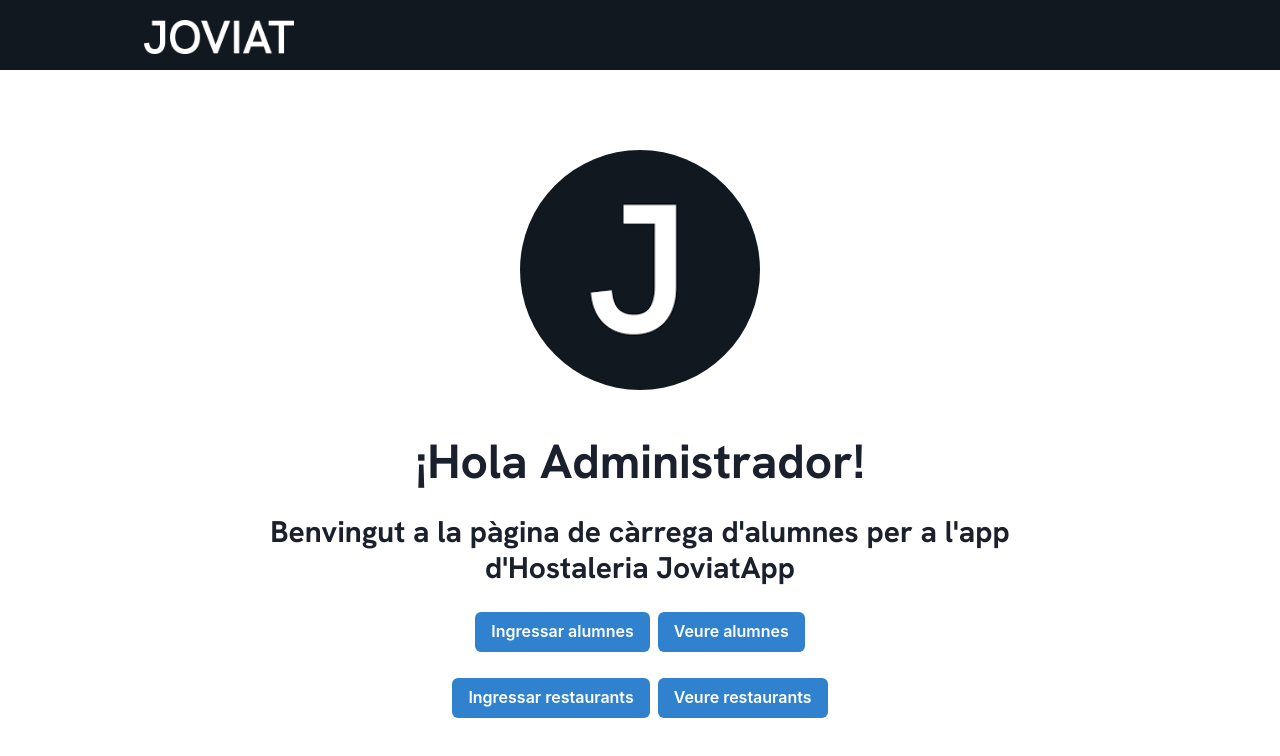
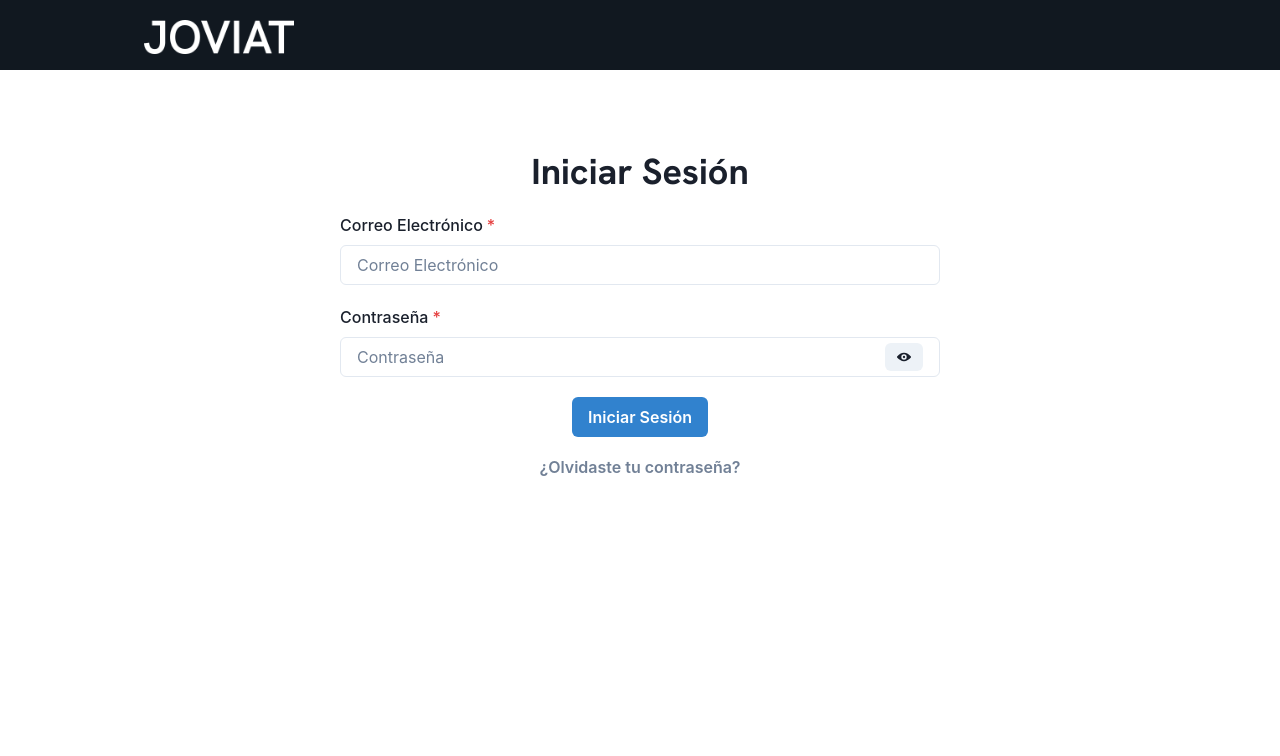
Before and after one commit to donkikochan/HosteleriaJoviatAdmin, a React (Create React App) app: page / in a window 1280 px wide. Shown: the top 756 px of the page. Built offline with nearby package versions, Linux system fonts and the light colour scheme; no server answers.

Commit message:
auth context y login

```diff
--- a/src/App.js
+++ b/src/App.js
@@ -12,22 +12,37 @@ import ShowAllAlumns from "./Components/ShowAllAlumns/ShowAllAlumns";
 import ShowAllRestaurants from "./Components/ShowAllRestaurants/ShowAllRestaurants";
 import EditStudentForm from "./Components/Form/EditStudentForm";
 import EditRestaurantForm from "./Components/Form/EditRestaurantForm";
+import LoginForm from "./Components/Form/Login";
+import { AuthProvider } from "./Components/AuthContext";
+import PrivateRoute from "./Components/PrivateRoute";
 
 function App() {
   return (
     <ChakraProvider>
-      <Box as="header">
-        <Nav />
-        <Route path="/" component={HomePage} />
-      </Box>
-      <Route path="/Ingressar-alumnes" component={StudentsForm} />
-      <Route path="/veure-alumnes" component={ShowAllAlumns} />
-      <Route path="/success" component={Success} />
-      <Route path="/Ingressar-restaurants" component={RestaurantsForm} />
-      <Route path="/veure-restaurants" component={ShowAllRestaurants} />
-      <Route path="/success-restaurant" component={SuccessRest} />
-      <Route path="/edit-alumn/:id" component={EditStudentForm} />
-      <Route path="/edit-restaurant/:id" component={EditRestaurantForm} />
+      <AuthProvider>
+        <Box as="header">
+          <Nav />
+          <Route path="/" component={LoginForm} />
+        </Box>
+        <PrivateRoute path="/home" component={HomePage} />
+        <PrivateRoute path="/Ingressar-alumnes" component={StudentsForm} />
+        <PrivateRoute path="/veure-alumnes" component={ShowAllAlumns} />
+        <PrivateRoute path="/success" component={Success} />
+        <PrivateRoute
+          path="/Ingressar-restaurants"
+          component={RestaurantsForm}
+        />
+        <PrivateRoute
+          path="/veure-restaurants"
+          component={ShowAllRestaurants}
+        />
+        <PrivateRoute path="/success-restaurant" component={SuccessRest} />
+        <PrivateRoute path="/edit-alumn/:id" component={EditStudentForm} />
+        <PrivateRoute
+          path="/edit-restaurant/:id"
+          component={EditRestaurantForm}
+        />
+      </AuthProvider>
     </ChakraProvider>
   );
 }
--- /dev/null
+++ b/src/Components/AuthContext.js
@@ -0,0 +1,25 @@
+import React, { createContext, useContext, useState, useEffect } from "react";
+import { getAuth, onAuthStateChanged } from "firebase/auth";
+import { app } from "../firebaseConfig";
+
+const AuthContext = createContext();
+
+export const AuthProvider = ({ children }) => {
+  const [currentUser, setCurrentUser] = useState(null);
+
+  useEffect(() => {
+    const auth = getAuth(app);
+    const unsubscribe = onAuthStateChanged(auth, (user) => {
+      setCurrentUser(user);
+    });
+    return () => unsubscribe();
+  }, []);
+
+  return (
+    <AuthContext.Provider value={{ currentUser }}>
+      {children}
+    </AuthContext.Provider>
+  );
+};
+
+export const useAuth = () => useContext(AuthContext);
--- a/src/Components/Form/EditRestaurantForm.js
+++ b/src/Components/Form/EditRestaurantForm.js
@@ -63,11 +63,21 @@ const EditRestaurantForm = () => {
       const docSnap = await getDoc(restaurantDocRef);
       if (docSnap.exists()) {
         const data = docSnap.data();
+
+        // Fetch the "alumnes" subcollection
+        const alumnesCollectionRef = collection(restaurantDocRef, "alumnes");
+        const alumnesSnapshot = await getDocs(alumnesCollectionRef);
+        const alumnesData = alumnesSnapshot.docs.map((doc) => ({
+          id: doc.id,
+          ...doc.data(),
+        }));
+
         setRestaurant({
           ...data,
-          users: data.users || [],
+          users: alumnesData,
         });
 
+        console.log("Alumnes data: ", alumnesData);
         await fetchAllUsers();
       } else {
         toast({
@@ -110,6 +120,16 @@ const EditRestaurantForm = () => {
   const handleUserChange = (index, field, value) => {
     const updatedUsers = [...restaurant.users];
     updatedUsers[index] = { ...updatedUsers[index], [field]: value };
+
+    // Update the selected user details from the allUsers array
+    if (field === "userId") {
+      const selectedUser = allUsers.find((user) => user.id === value);
+      updatedUsers[index] = {
+        ...updatedUsers[index],
+        nom: selectedUser ? `${selectedUser.nom} ${selectedUser.cognom}` : "",
+      };
+    }
+
     setRestaurant((prev) => ({ ...prev, users: updatedUsers }));
   };
 
@@ -136,7 +156,31 @@ const EditRestaurantForm = () => {
     const restaurantDocRef = doc(db, "Restaurant", restaurantId);
 
     try {
-      await setDoc(restaurantDocRef, restaurant, { merge: true });
+      await setDoc(
+        restaurantDocRef,
+        {
+          nom: restaurant.nom,
+          tel: restaurant.tel,
+          web: restaurant.web,
+          longitud: restaurant.longitud,
+          latitud: restaurant.latitud,
+          instagram: restaurant.instagram,
+          foto: restaurant.foto,
+          direccio: restaurant.direccio,
+          descripcio: restaurant.descripcio,
+        },
+        { merge: true }
+      );
+
+      // Update the "alumnes" subcollection
+      const alumnesCollectionRef = collection(restaurantDocRef, "alumnes");
+      for (const user of restaurant.users) {
+        const userDocRef = user.id
+          ? doc(alumnesCollectionRef, user.id)
+          : doc(alumnesCollectionRef);
+        await setDoc(userDocRef, user, { merge: true });
+      }
+
       toast({
         title: "Restaurante Actualizado",
         description:
@@ -145,7 +189,7 @@ const EditRestaurantForm = () => {
         duration: 5000,
         isClosable: true,
       });
-      navigate("/"); // O redirige a una página de éxito
+      navigate("/veure-restaurants");
     } catch (error) {
       console.error("Error actualizando el restaurante:", error);
       toast({
@@ -173,8 +217,14 @@ const EditRestaurantForm = () => {
           ¡Editeu els dades dels restaurants!
         </Heading>
       </VStack>
-      <VStack as="form" onSubmit={handleSubmit} spacing={5}>
-        <FormControl maxW={600} isRequired>
+      <VStack
+        as="form"
+        onSubmit={handleSubmit}
+        spacing={5}
+        maxW={600}
+        mx="auto"
+      >
+        <FormControl isRequired>
           <FormLabel>Nom del restaurant</FormLabel>
           <Input
             name="nom"
@@ -184,7 +234,7 @@ const EditRestaurantForm = () => {
           />
         </FormControl>
 
-        <FormControl maxW={600} isRequired>
+        <FormControl isRequired>
           <FormLabel>Telèfon</FormLabel>
           <Input
             name="tel"
@@ -194,7 +244,7 @@ const EditRestaurantForm = () => {
           />
         </FormControl>
 
-        <FormControl maxW={600} isRequired>
+        <FormControl isRequired>
           <FormLabel>Lloc web</FormLabel>
           <Input
             name="web"
@@ -204,7 +254,7 @@ const EditRestaurantForm = () => {
           />
         </FormControl>
 
-        <FormControl maxW={600} isRequired>
+        <FormControl isRequired>
           <FormLabel>Longitud</FormLabel>
           <Input
             name="longitud"
@@ -214,7 +264,7 @@ const EditRestaurantForm = () => {
           />
         </FormControl>
 
-        <FormControl maxW={600} isRequired>
+        <FormControl isRequired>
           <FormLabel>Latitud</FormLabel>
           <Input
             name="latitud"
@@ -224,7 +274,7 @@ const EditRestaurantForm = () => {
           />
         </FormControl>
 
-        <FormControl maxW={600} isRequired>
+        <FormControl isRequired>
           <FormLabel>Instagram</FormLabel>
           <Input
             name="instagram"
@@ -234,10 +284,10 @@ const EditRestaurantForm = () => {
           />
         </FormControl>
 
-        <FormControl maxW={600} isRequired>
+        <FormControl isRequired>
           <FormLabel>Fotos</FormLabel>
           {restaurant.foto.map((url, index) => (
-            <Box key={index} display="flex" alignItems="center">
+            <Box key={index} display="flex" alignItems="center" mb={2}>
               <Input
                 value={url}
                 onChange={(e) => handleFotosChange(index, e.target.value)}
@@ -257,7 +307,7 @@ const EditRestaurantForm = () => {
           </Button>
         </FormControl>
 
-        <FormControl maxW={600} isRequired>
+        <FormControl isRequired>
           <FormLabel>Direcció</FormLabel>
           <Input
             name="direccio"
@@ -267,7 +317,7 @@ const EditRestaurantForm = () => {
           />
         </FormControl>
 
-        <FormControl maxW={600} isRequired>
+        <FormControl isRequired>
           <FormLabel>Descripció</FormLabel>
           <Input
             name="descripcio"
@@ -277,35 +327,33 @@ const EditRestaurantForm = () => {
           />
         </FormControl>
 
-        <FormControl maxW={600} mt={10}>
+        <FormControl mt={10}>
           <FormLabel>Treballadors</FormLabel>
+        </FormControl>
 
         {restaurant.users.map((user, index) => (
           <Box key={index} mb={5} w="100%">
-              <FormControl maxW={600} y mx="auto" isRequired>
-                <FormLabel mt={5}>Usuari</FormLabel>
-                {user.userId ? (
-                  <Text>
-                    {allUsers.find((u) => u.id === user.userId)?.nom}{" "}
-                    {allUsers.find((u) => u.id === user.userId)?.cognom}
-                  </Text>
-                ) : (
+            <FormControl isRequired>
+              <FormLabel>Usuari</FormLabel>
+              {addingNewUser && user.userId === "" ? (
                 <Select
-                    placeholder="Seleccioneu un usuari"
+                  placeholder="Seleccionar Usuari"
+                  value={user.userId}
                   onChange={(e) =>
                     handleUserChange(index, "userId", e.target.value)
                   }
-                    value={user.userId || ""}
                 >
-                    {allUsers.map((option) => (
-                      <option key={option.id} value={option.id}>
-                        {option.nom} {option.cognom}
+                  {allUsers.map((u) => (
+                    <option key={u.id} value={u.id}>
+                      {u.nom} {u.cognom}
                     </option>
                   ))}
                 </Select>
+              ) : (
+                <Text>{user.nom}</Text>
               )}
             </FormControl>
-              <FormControl maxW={600} y mx="auto" mt={5} isRequired>
+            <FormControl mt={5} isRequired>
               <FormLabel>Any de inici</FormLabel>
               <Input
                 placeholder="Any de inici"
@@ -316,7 +364,7 @@ const EditRestaurantForm = () => {
                 }
               />
             </FormControl>
-              <FormControl maxW={600} y mx="auto" mt={5} isRequired>
+            <FormControl mt={5} isRequired>
               <FormLabel>Responsabilitat</FormLabel>
               <Input
                 placeholder="Responsabilitat"
@@ -327,7 +375,7 @@ const EditRestaurantForm = () => {
                 }
               />
             </FormControl>
-              <FormControl maxW={600} y mx="auto" mt={5}>
+            <FormControl mt={5}>
               <FormLabel>¿És propietari?</FormLabel>
               <Checkbox
                 mb={10}
@@ -338,22 +386,16 @@ const EditRestaurantForm = () => {
               >
                 És propietari
               </Checkbox>
-                <Button
-                  position="absolute"
-                  right={0}
-                  colorScheme="red"
-                  onClick={() => removeUser(index)}
-                >
+            </FormControl>
+            <Button colorScheme="red" onClick={() => removeUser(index)} mt={5}>
               <DeleteIcon />
             </Button>
-              </FormControl>
           </Box>
         ))}
 
         <Button onClick={addUser} colorScheme="blue" mt={5}>
           Afegir més treballadors
         </Button>
-        </FormControl>
 
         <Button mt={5} mb={20} colorScheme="blue" type="submit">
           Guardar Canvis
--- /dev/null
+++ b/src/Components/Form/Login.js
@@ -0,0 +1,148 @@
+import React, { useState } from "react";
+import {
+  FormControl,
+  FormLabel,
+  Input,
+  Button,
+  VStack,
+  Box,
+  Heading,
+  InputGroup,
+  InputRightElement,
+  useToast,
+} from "@chakra-ui/react";
+import {
+  getAuth,
+  signInWithEmailAndPassword,
+  sendPasswordResetEmail,
+} from "firebase/auth";
+import { useLocation } from "wouter";
+import { ViewIcon, ViewOffIcon } from "@chakra-ui/icons";
+import { app } from "../../firebaseConfig";
+
+const LoginForm = () => {
+  const [email, setEmail] = useState("");
+  const [password, setPassword] = useState("");
+  const [showPassword, setShowPassword] = useState(false);
+  const toast = useToast();
+  const [location, navigate] = useLocation();
+
+  const handleEmailChange = (e) => {
+    setEmail(e.target.value);
+  };
+
+  const handlePasswordChange = (e) => {
+    setPassword(e.target.value);
+  };
+
+  const handleShowClick = () => {
+    setShowPassword(!showPassword);
+  };
+
+  const handleSubmit = async (e) => {
+    e.preventDefault();
+    const auth = getAuth(app);
+    try {
+      await signInWithEmailAndPassword(auth, email, password);
+      toast({
+        title: "Inicio de sesión exitoso",
+        description: "Has iniciado sesión correctamente.",
+        status: "success",
+        duration: 5000,
+        isClosable: true,
+      });
+      navigate("/home"); // Redirige a la página principal o la página deseada después del inicio de sesión
+    } catch (error) {
+      toast({
+        title: "Error",
+        description: error.message,
+        status: "error",
+        duration: 5000,
+        isClosable: true,
+      });
+    }
+  };
+
+  const handleForgotPassword = async () => {
+    const auth = getAuth(app);
+    try {
+      await sendPasswordResetEmail(auth, email);
+      toast({
+        title: "Correo enviado",
+        description: "Se ha enviado un correo para restablecer tu contraseña.",
+        status: "success",
+        duration: 5000,
+        isClosable: true,
+      });
+    } catch (error) {
+      toast({
+        title: "Error",
+        description: error.message,
+        status: "error",
+        duration: 5000,
+        isClosable: true,
+      });
+    }
+  };
+
+  return (
+    <Box>
+      <VStack bg={"white"} width={"100%"} pt={150}>
+        <Heading
+          as="h1"
+          fontFamily="'Hanken Grotesk', Arial, sans-serif"
+          size="xl"
+          w={{ base: "200", md: "600" }}
+          maxW={600}
+          mb={5}
+          textAlign={"center"}
+        >
+          Iniciar Sesión
+        </Heading>
+      </VStack>
+      <VStack
+        as="form"
+        onSubmit={handleSubmit}
+        spacing={5}
+        maxW={600}
+        mx="auto"
+      >
+        <FormControl isRequired>
+          <FormLabel>Correo Electrónico</FormLabel>
+          <Input
+            type="email"
+            value={email}
+            onChange={handleEmailChange}
+            placeholder="Correo Electrónico"
+          />
+        </FormControl>
+
+        <FormControl isRequired>
+          <FormLabel>Contraseña</FormLabel>
+          <InputGroup>
+            <Input
+              type={showPassword ? "text" : "password"}
+              value={password}
+              onChange={handlePasswordChange}
+              placeholder="Contraseña"
+            />
+            <InputRightElement width="4.5rem">
+              <Button h="1.75rem" size="sm" onClick={handleShowClick}>
+                {showPassword ? <ViewOffIcon /> : <ViewIcon />}
+              </Button>
+            </InputRightElement>
+          </InputGroup>
+        </FormControl>
+
+        <Button colorScheme="blue" type="submit">
+          Iniciar Sesión
+        </Button>
+        <Button variant="link" onClick={handleForgotPassword}>
+          ¿Olvidaste tu contraseña?
+        </Button>
+      </VStack>
+    </Box>
+  );
+};
+
+export default LoginForm;
--- a/src/Components/Form/RestaurantsForm.js
+++ b/src/Components/Form/RestaurantsForm.js
@@ -206,7 +206,7 @@ const RestaurantsForm = () => {
 
           const alumneData = {
             nom: `${userData.nom} ${userData.cognom}`,
-            image: userData.imageUrl || "URL predeterminada",
+            image: userData.imageUrl,
             correu: userData.email,
             responsabilitat: user.responsabilitat,
             propietari: user.propietari,
--- /dev/null
+++ b/src/Components/PrivateRoute.js
@@ -0,0 +1,18 @@
+import React from "react";
+import { Route, Redirect } from "wouter";
+import { useAuth } from "./AuthContext";
+
+const PrivateRoute = ({ component: Component, ...rest }) => {
+  const { currentUser } = useAuth();
+
+  return (
+    <Route
+      {...rest}
+      component={(props) =>
+        currentUser ? <Component {...props} /> : <Redirect to="/" />
+      }
+    />
+  );
+};
+
+export default PrivateRoute;
```
Also changed, not shown: src/Components/Form/StudentsForm.js (+8 -10 lines). Lines whose indentation alone changed are shown as unchanged.
